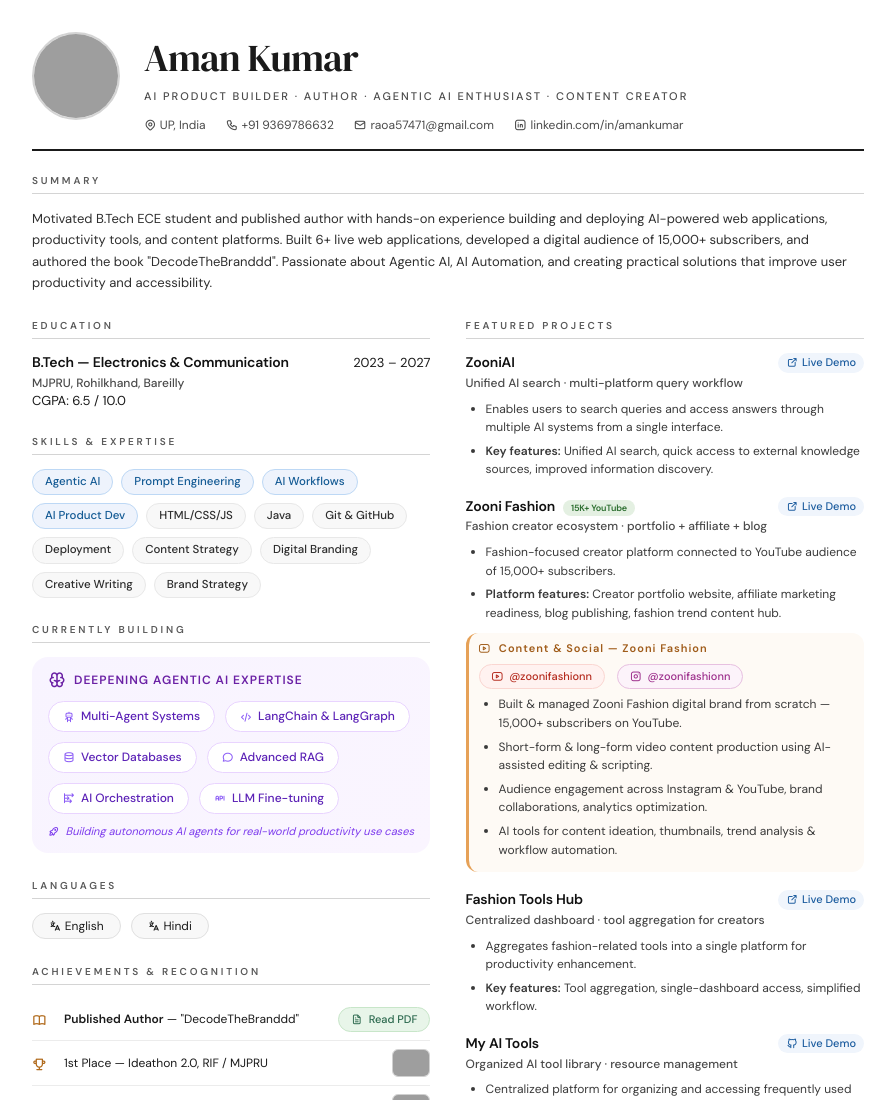
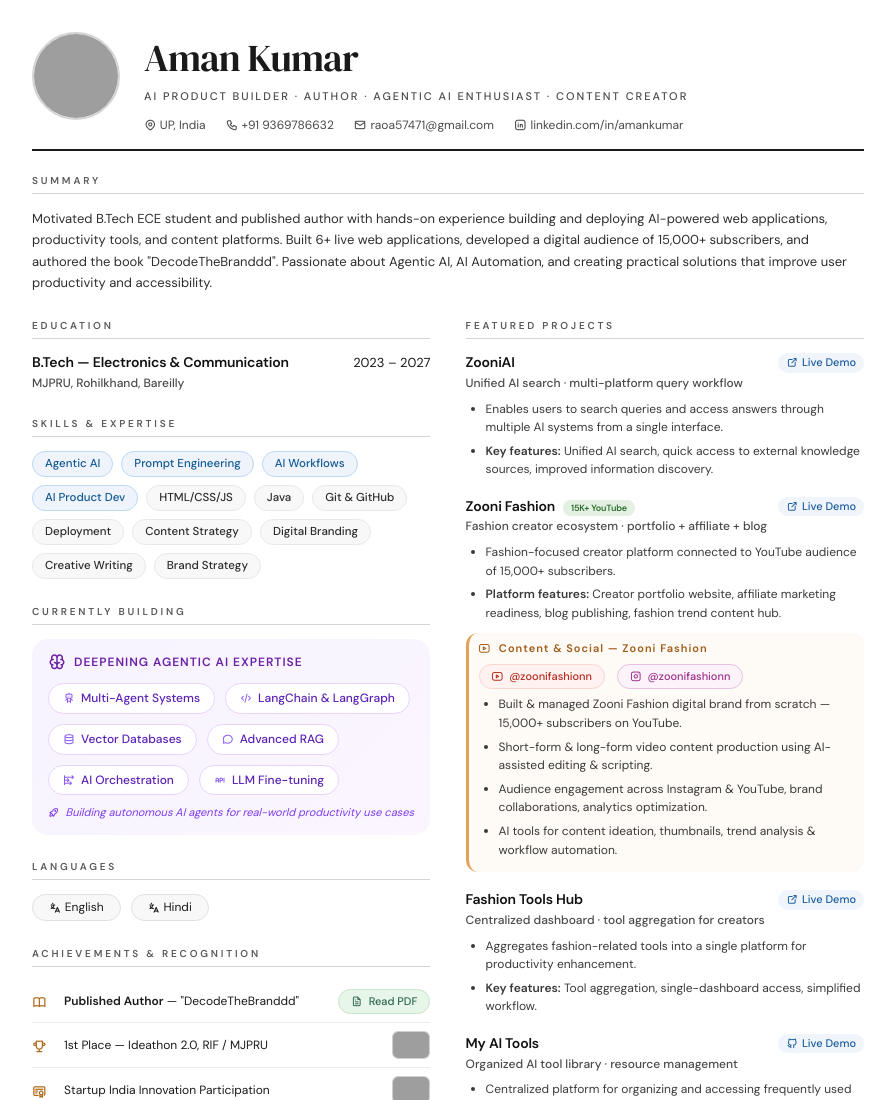
Before and after one commit to amanlakeviya/PortFolio, a plain HTML site: page index.html in a window 1280 px wide. Shown: the top 1100 px of the page, without its empty margins (192-1087 px from the left). Drawn offline with Linux system fonts and the light colour scheme; grey boxes are pictures that could not be loaded.

Commit message:
Update index.html

```diff
--- a/index.html
+++ b/index.html
@@ -588,7 +588,7 @@
             <span class="entry-meta">2023 – 2027</span>
           </div>
           <div class="entry-sub">MJPRU, Rohilkhand, Bareilly</div>
-          <p>CGPA: 6.5 / 10.0</p>
+
         </div>
       </div>
 
```
